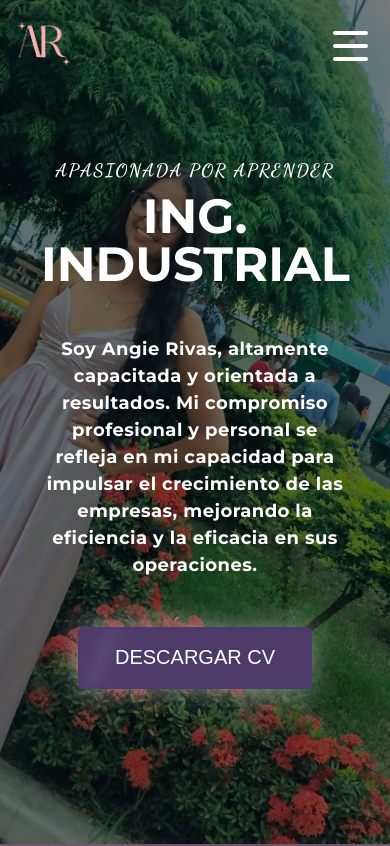
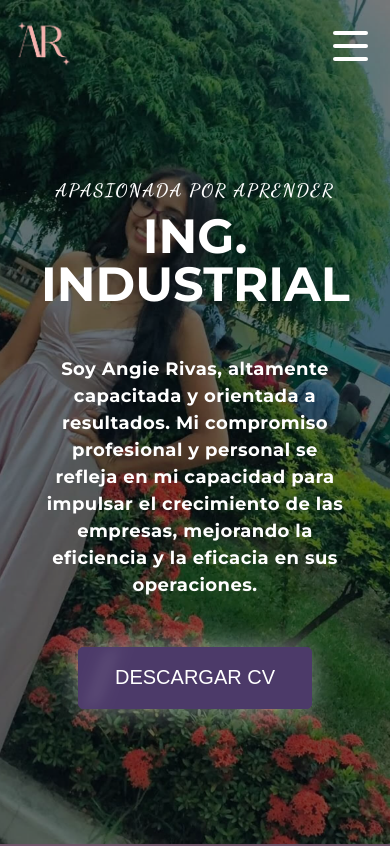
Before and after one commit to Said00510/Portafolio-Angie, a React (Vite) app: page / in a window 390 px wide. Shown: the top 846 px of the page. Built offline with nearby package versions, Linux system fonts and the light colour scheme.

Commit message:
cambio responsive en la UI de dipositovs de max 414px, en el header de la carpeta home

```diff
--- a/src/style.css
+++ b/src/style.css
@@ -26,15 +26,6 @@
 
 .custom-font-dancing {
     font-family: 'Dancing Script', sans-serif;
-}
-
-@keyframes animate {
-  0% {
-    transform: rotate(0deg);
-  }
-  100% {
-    transform: rotate(360deg);
-  }
 }
 
 /*Navbar Scroll*/
@@ -292,6 +283,12 @@ nav.scrolling{
   }
 }
 
+@media screen and (max-width: 414px) {
+  .custom-infohome{
+    top: 40px;
+  }
+}
+
 /*Menu Mobie Hamburger*/
 .nav-icon-5{
   width: 35px;
```
